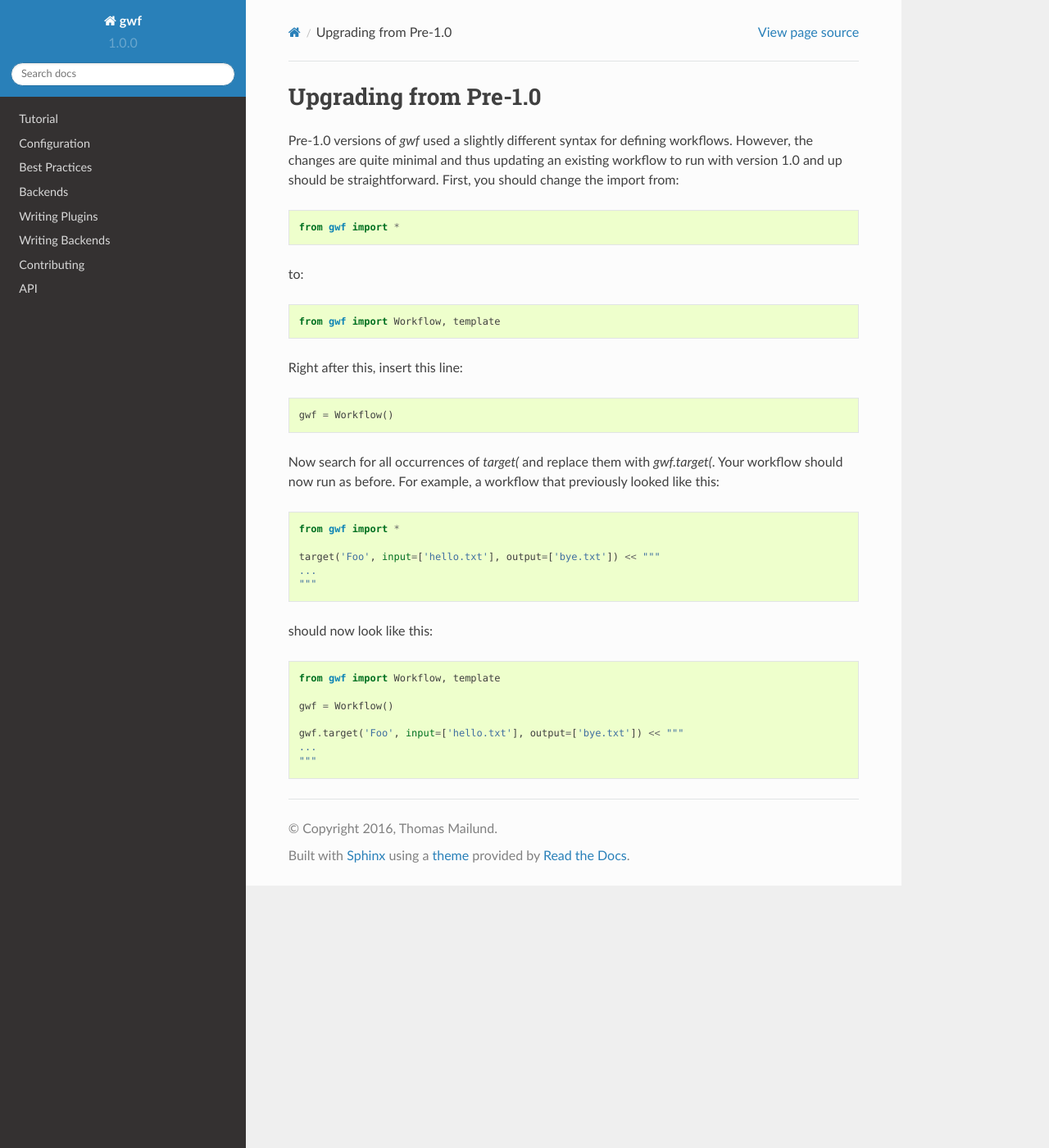
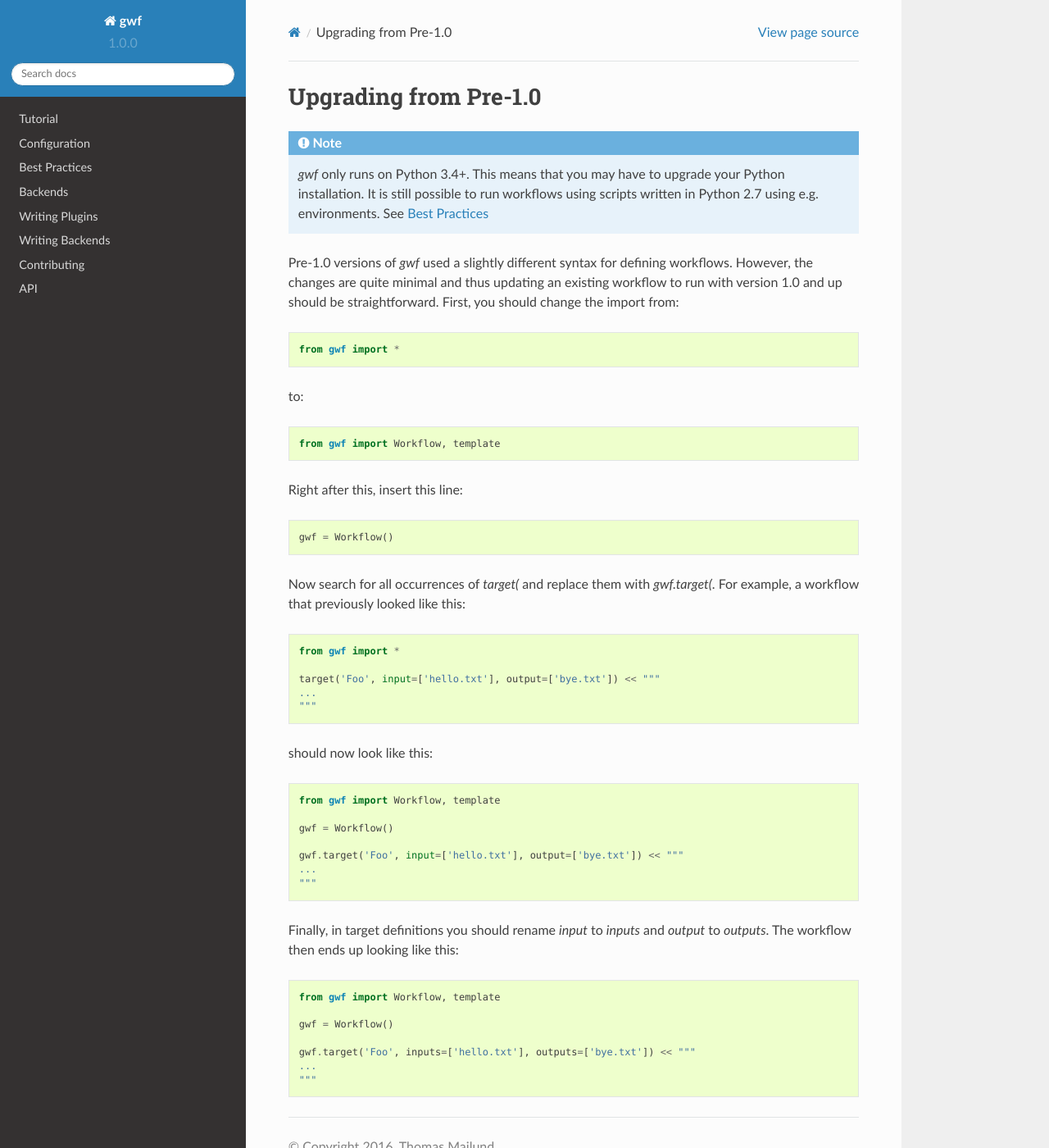
Before and after one commit to gwforg/gwf, a Sphinx documentation site: the page built from docs/upgrading_from_pre_1.0.rst, in a window 1280 px wide and 1400 px high. Shown: the whole window at 82% size. Built offline with Sphinx 7.4.7 and the Read the Docs theme 2.0.0, drawn with Linux system fonts in a browser that asks for light colours.

Commit message:
More about migrating to the new version of gwf.

```diff
--- a/docs/best_practices.rst
+++ b/docs/best_practices.rst
@@ -1,3 +1,5 @@
+.. _best_practices:
+
 Best Practices
 ==============
 
--- a/docs/upgrading_from_pre_1.0.rst
+++ b/docs/upgrading_from_pre_1.0.rst
@@ -1,5 +1,12 @@
 Upgrading from Pre-1.0
 ======================
+
+
+.. note::
+  *gwf* only runs on Python 3.4+. This means that you may have to upgrade your
+  Python installation. It is still possible to run workflows using scripts
+  written in Python 2.7 using e.g. environments. See
+  :ref:`best_practices`
 
 
 Pre-1.0 versions of *gwf* used a slightly different syntax for defining
@@ -18,8 +25,7 @@ Right after this, insert this line::
     gwf = Workflow()
 
 Now search for all occurrences of `target(` and replace them with `gwf.target(`.
-Your workflow should now run as before. For example, a workflow that previously
-looked like this::
+For example, a workflow that previously looked like this::
 
     from gwf import *
 
@@ -36,3 +42,14 @@ should now look like this::
     gwf.target('Foo', input=['hello.txt'], output=['bye.txt']) << """
     ...
     """
+
+Finally, in target definitions you should rename `input` to `inputs` and
+`output` to `outputs`. The workflow then ends up looking like this::
+
+    from gwf import Workflow, template
+
+    gwf = Workflow()
+
+    gwf.target('Foo', inputs=['hello.txt'], outputs=['bye.txt']) << """
+    ...
+    """
```
